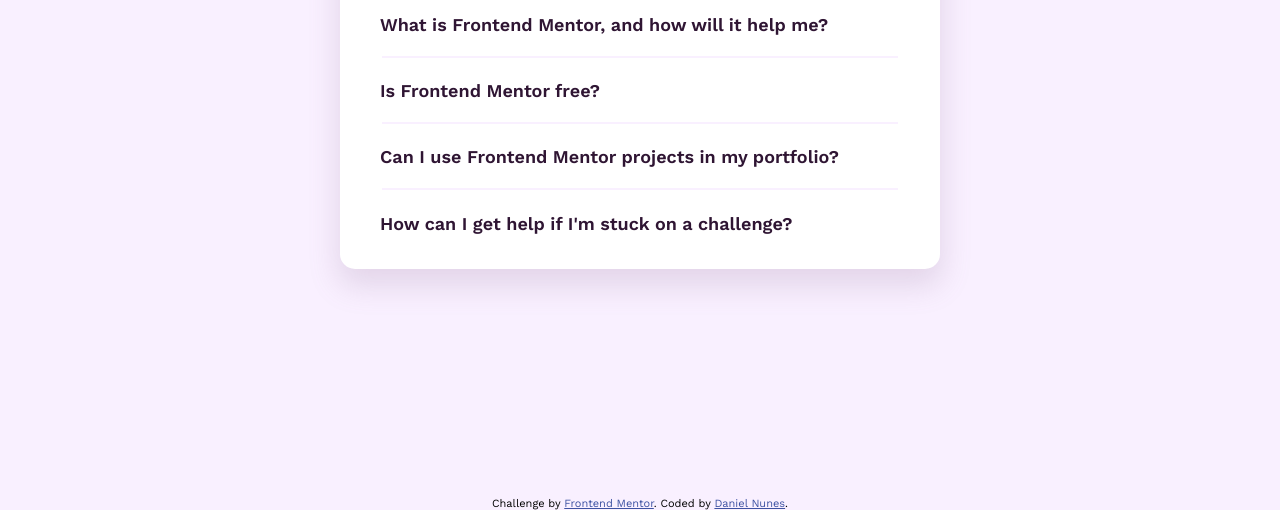
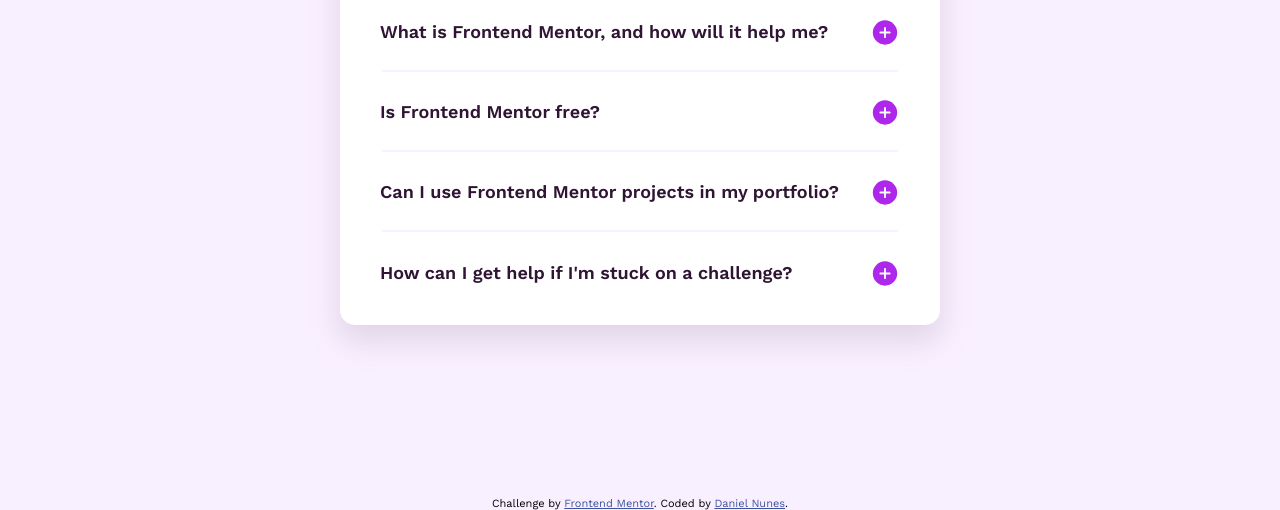
Before and after one commit to danielnunes13/FAQ-accordion, a plain HTML site: page index.html in a window 1280 px wide. Shown: the part 290-800 px from the top of the page. Drawn offline with Linux system fonts and the light colour scheme; the site is published under a folder, as on GitHub Pages, so addresses that start at the root find nothing; files whose address does not match are found by name.

Commit message:
Update style.css

```diff
--- a/style.css
+++ b/style.css
@@ -1,5 +1,5 @@
 body {
-    background-image: url(/src/images/background-pattern-desktop.svg);
+    background-image: url(src/images/background-pattern-desktop.svg);
 background-size: 100%;
     background-repeat: no-repeat;
     background-color: var(--main-bg-color);
@@ -39,7 +39,7 @@ article .accordion-header {
     color: var(--heading-text-color);
     margin-bottom: 1.3rem;
     cursor: pointer;
-    --url: url('/src/images/icon-plus.svg');
+    --url: url('src/images/icon-plus.svg');
 }
 
 article .accordion-header:hover,
```
